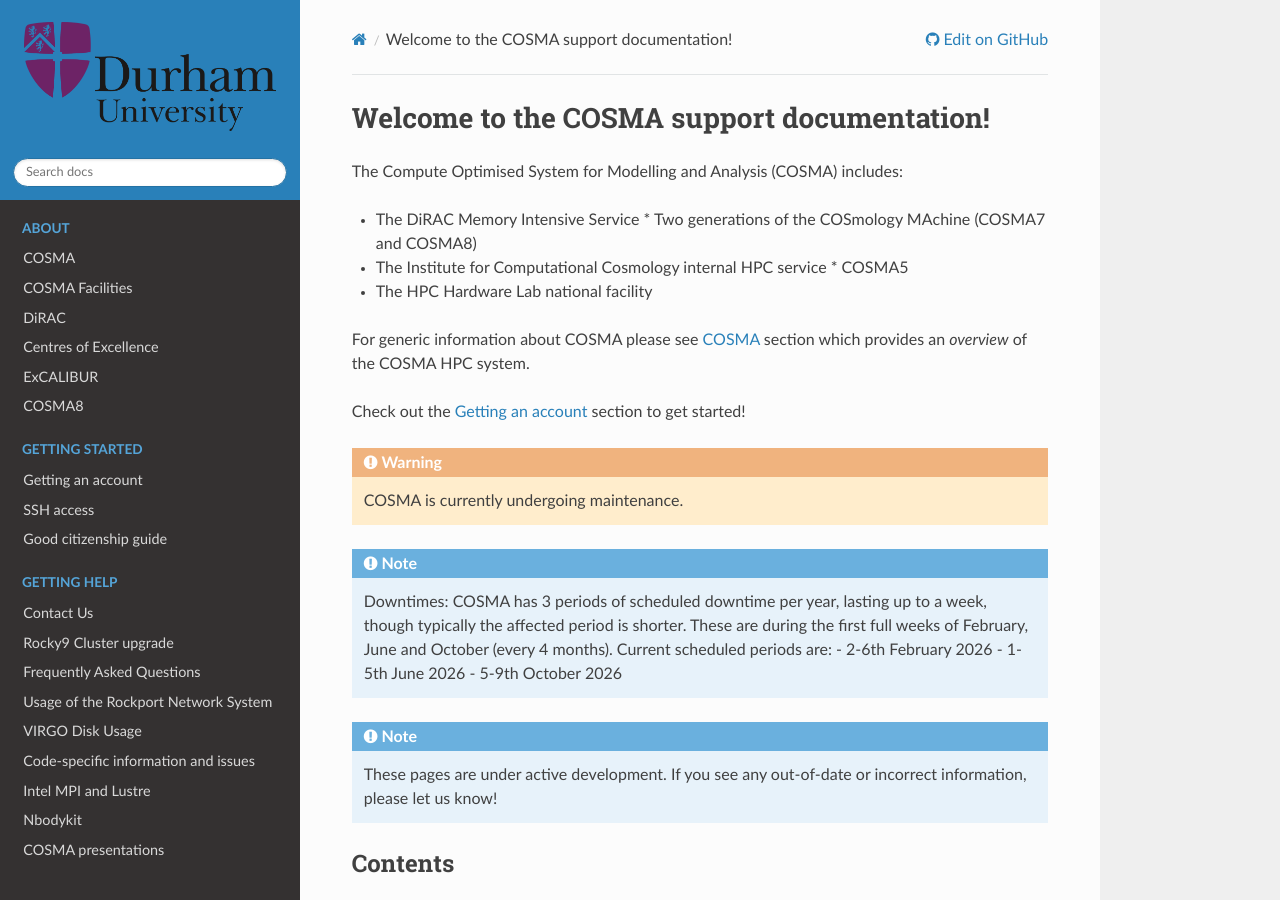
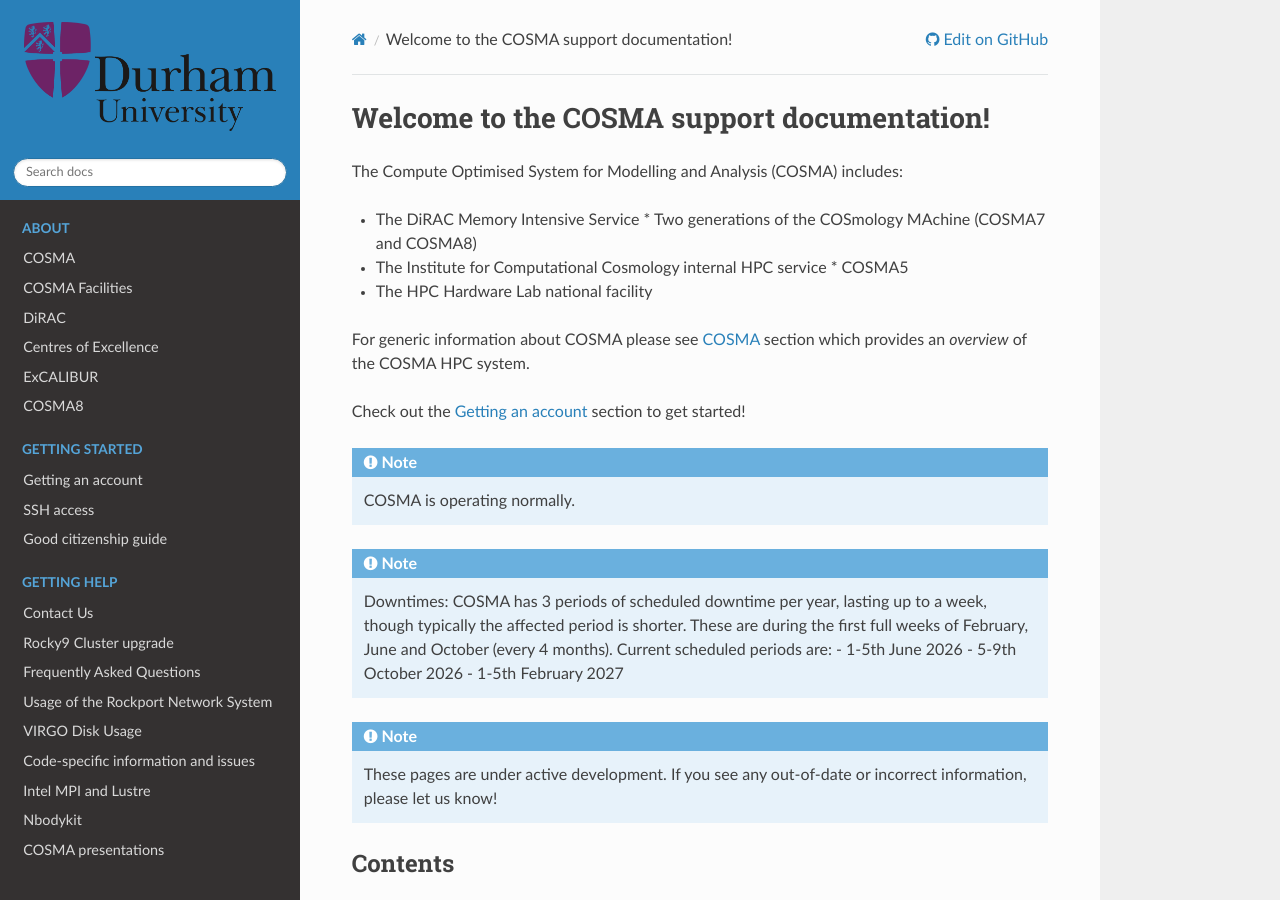
Before and after one commit to agb32/cosmadoc, a Sphinx documentation site: the page built from docs/source/index.rst, in a window 1280 px wide and 900 px high. Built offline with Sphinx 7.4.7 and the Read the Docs theme 3.1.0, drawn with Linux system fonts in a browser that asks for light colours.

Commit message:
status-updated

```diff
--- a/docs/source/index.rst
+++ b/docs/source/index.rst
@@ -15,16 +15,16 @@
 
 Check out the :doc:`account` section to get started!
 
-.. warning::
+.. note::
 
-   COSMA is currently undergoing maintenance.
+   COSMA is operating normally.
 
 .. note::
 
    Downtimes: COSMA has 3 periods of scheduled downtime per year, lasting up to a week, though typically the affected period is shorter. These are during the first full weeks of February, June and October (every 4 months). Current scheduled periods are:
-   - 2-6th February 2026
    - 1-5th June 2026
    - 5-9th October 2026
+   - 1-5th February 2027
 
 .. note::
 
```
